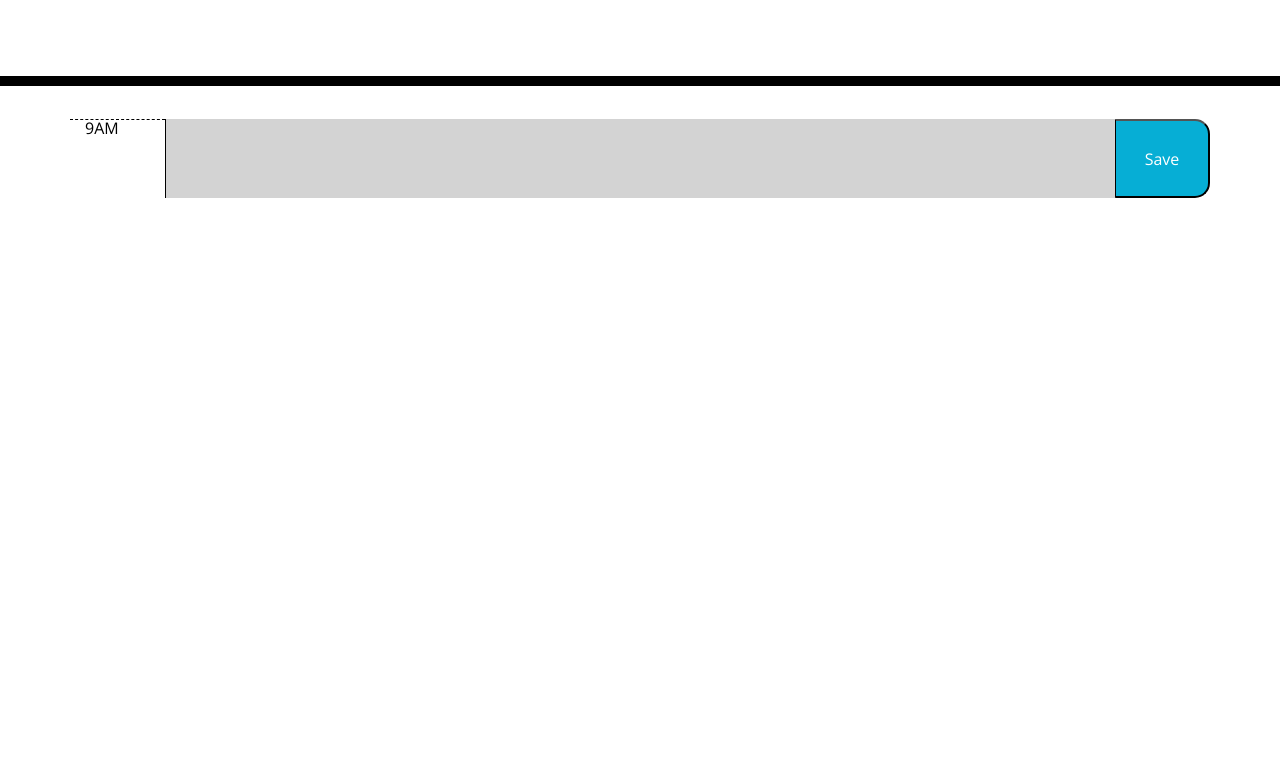
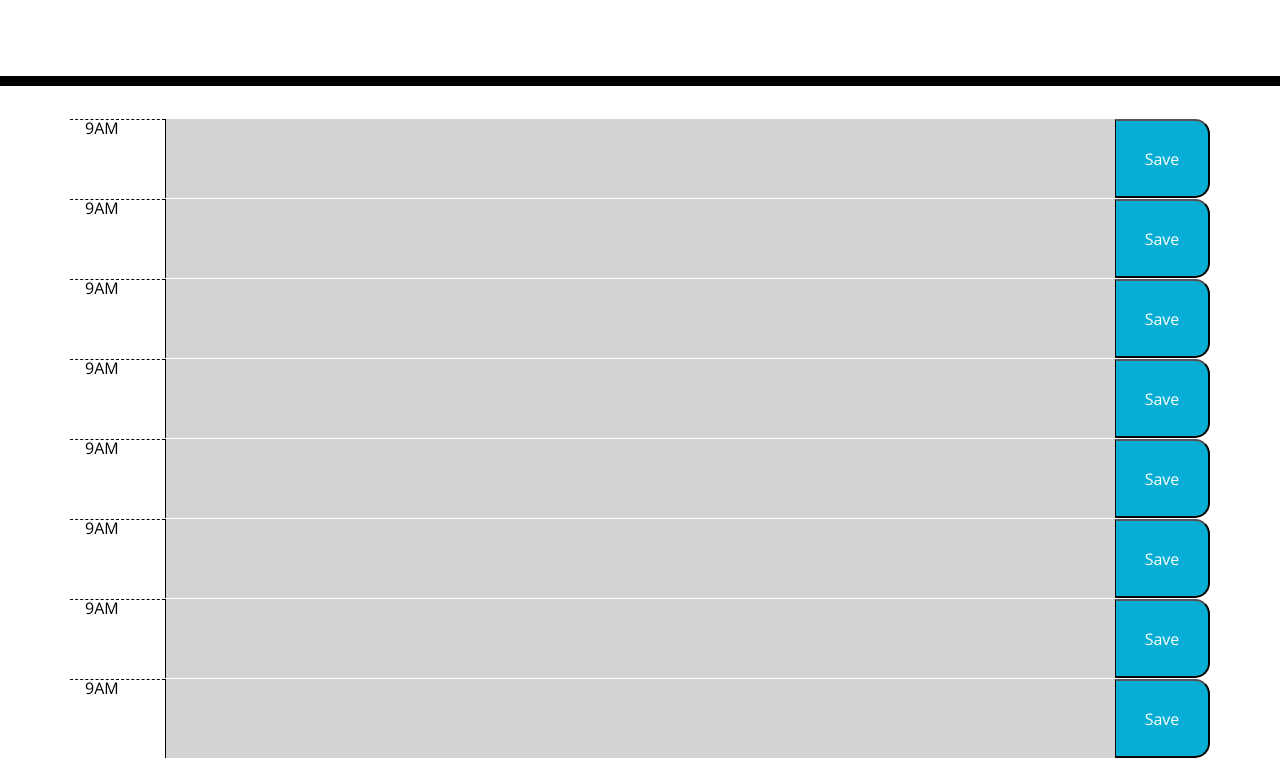
Before and after one commit to gemmac-coder/Work_Day_Scheduler, a plain HTML site: page index.html in a window 1280 px wide. Shown: the part 182-940 px from the top of the page. Before the commit the page ends 800 px from the top, so only its background shows below. Drawn offline with nearby package versions, Linux system fonts and the light colour scheme.

```diff
--- a/index.html
+++ b/index.html
@@ -37,6 +37,62 @@
 
         <button class="col-md-1 saveBtn">Save</button>
       </div>
+
+      <div class="row">
+        <div class="col-md-1 hour">9AM</div>
+
+        <textarea class="col-md-10 past"></textarea>
+
+        <button class="col-md-1 saveBtn">Save</button>
+      </div>
+
+      <div class="row">
+        <div class="col-md-1 hour">9AM</div>
+
+        <textarea class="col-md-10 past"></textarea>
+
+        <button class="col-md-1 saveBtn">Save</button>
+      </div>
+
+      <div class="row">
+        <div class="col-md-1 hour">9AM</div>
+
+        <textarea class="col-md-10 past"></textarea>
+
+        <button class="col-md-1 saveBtn">Save</button>
+      </div>
+
+      <div class="row">
+        <div class="col-md-1 hour">9AM</div>
+
+        <textarea class="col-md-10 past"></textarea>
+
+        <button class="col-md-1 saveBtn">Save</button>
+      </div>
+
+      <div class="row">
+        <div class="col-md-1 hour">9AM</div>
+
+        <textarea class="col-md-10 past"></textarea>
+
+        <button class="col-md-1 saveBtn">Save</button>
+      </div>
+
+      <div class="row">
+        <div class="col-md-1 hour">9AM</div>
+
+        <textarea class="col-md-10 past"></textarea>
+
+        <button class="col-md-1 saveBtn">Save</button>
+      </div>
+
+      <div class="row">
+        <div class="col-md-1 hour">9AM</div>
+
+        <textarea class="col-md-10 past"></textarea>
+
+        <button class="col-md-1 saveBtn">Save</button>
+      </div>
     </div>
 
     <script src="https://cdnjs.cloudflare.com/ajax/libs/jquery/3.2.1/jquery.min.js"></script>
```
